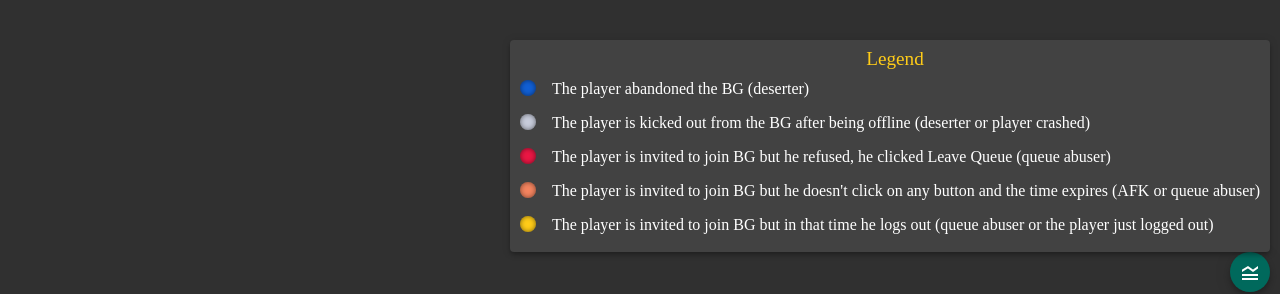
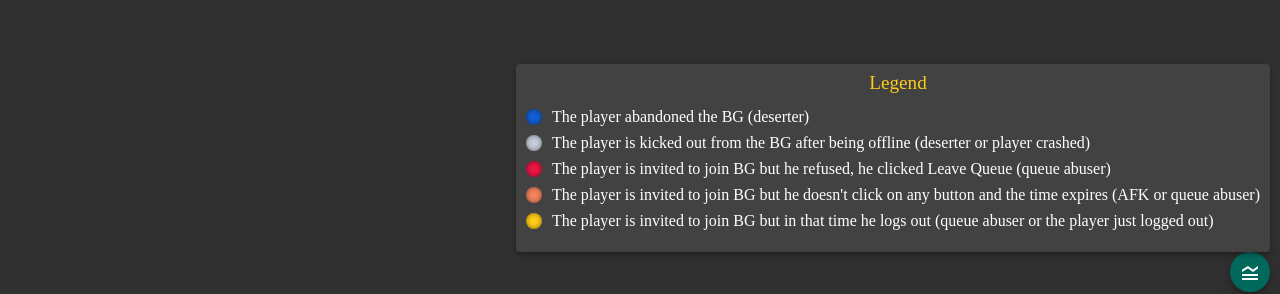
Before and after one commit to Helias/BG-Queue-Abuser-Viewer, an Angular app: page / in a window 1280 px wide. Both pictures are taken after a click on the button "legend_toggle". Shown: the part 498-792 px from the top of the page. Built offline with nearby package versions, Linux system fonts and the light colour scheme; no server answers.

Commit message:
Simplified legend template. Replaced grid with flex layout.

```diff
--- a/src/app/legend/legend.component.html
+++ b/src/app/legend/legend.component.html
@@ -10,16 +10,10 @@
 
 <mat-menu #menu="matMenu" xPosition="before" yPosition="above">
   <span class="legend__title">Legend</span>
-  <div class="legend__grid">
-    <div class="dot dot--blue"></div>
-    <span>{{ typeColors[0].tooltip }}</span>
-    <div class="dot dot--grey"></div>
-    <span>{{ typeColors[1].tooltip }}</span>
-    <div class="dot dot--red"></div>
-    <span>{{ typeColors[2].tooltip }}</span>
-    <div class="dot dot--orange"></div>
-    <span>{{ typeColors[3].tooltip }}</span>
-    <div class="dot dot--yellow"></div>
-    <span>{{ typeColors[4].tooltip }}</span>
+  <div class="legend__flex">
+    <div class="legend__dot-wrapper" *ngFor="let color of typeColors">
+      <div [ngClass]="['dot', 'dot--' + color.color]"></div>
+      <span>{{ color.tooltip }}</span>
+    </div>
   </div>
 </mat-menu>
--- a/src/app/legend/legend.component.scss
+++ b/src/app/legend/legend.component.scss
@@ -17,11 +17,19 @@ $space: 10px;
     color: $accent;
   }
 
-  &__grid {
-    display: grid;
-    grid-template-columns: auto max-content;
-    gap: 1em;
+  &__flex {
+    display: flex;
+    flex-direction: column;
     padding: $space;
     color: $text-color;
   }
+
+  &__dot-wrapper {
+    display: flex;
+    align-items: center;
+
+    > .dot {
+      margin: $space / 2 $space $space / 2 0;
+    }
+  }
 }
```
